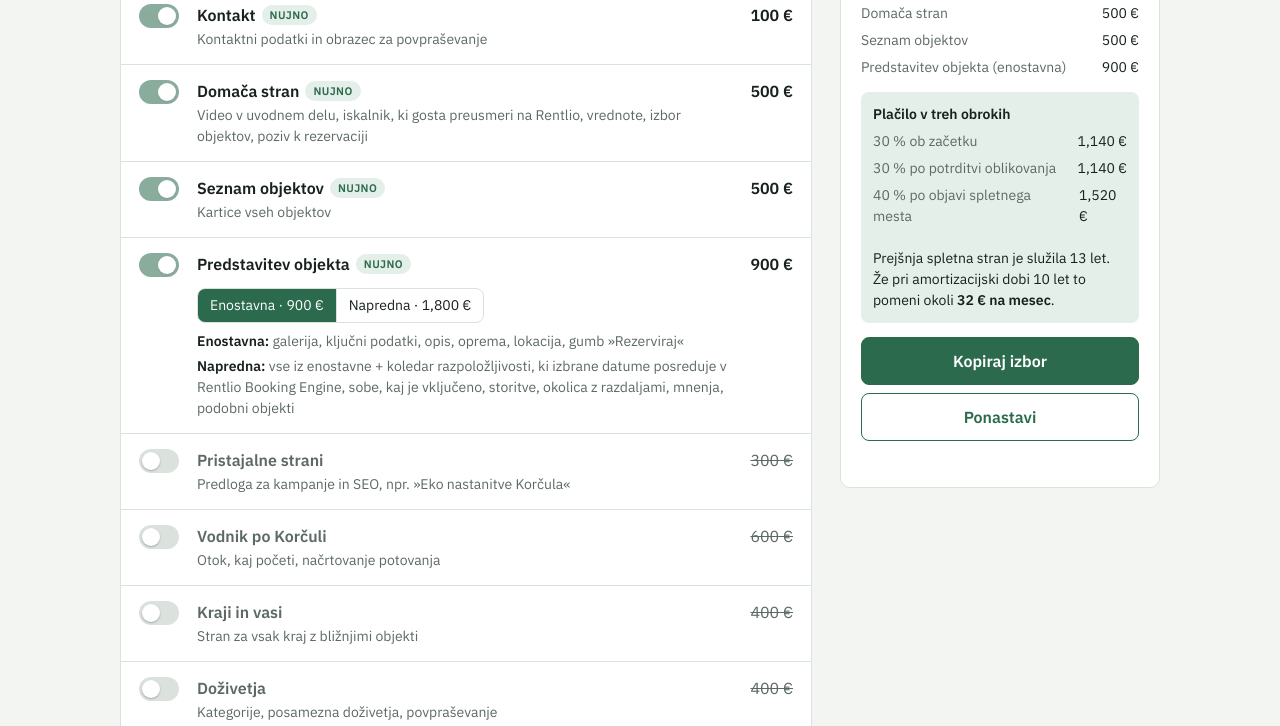
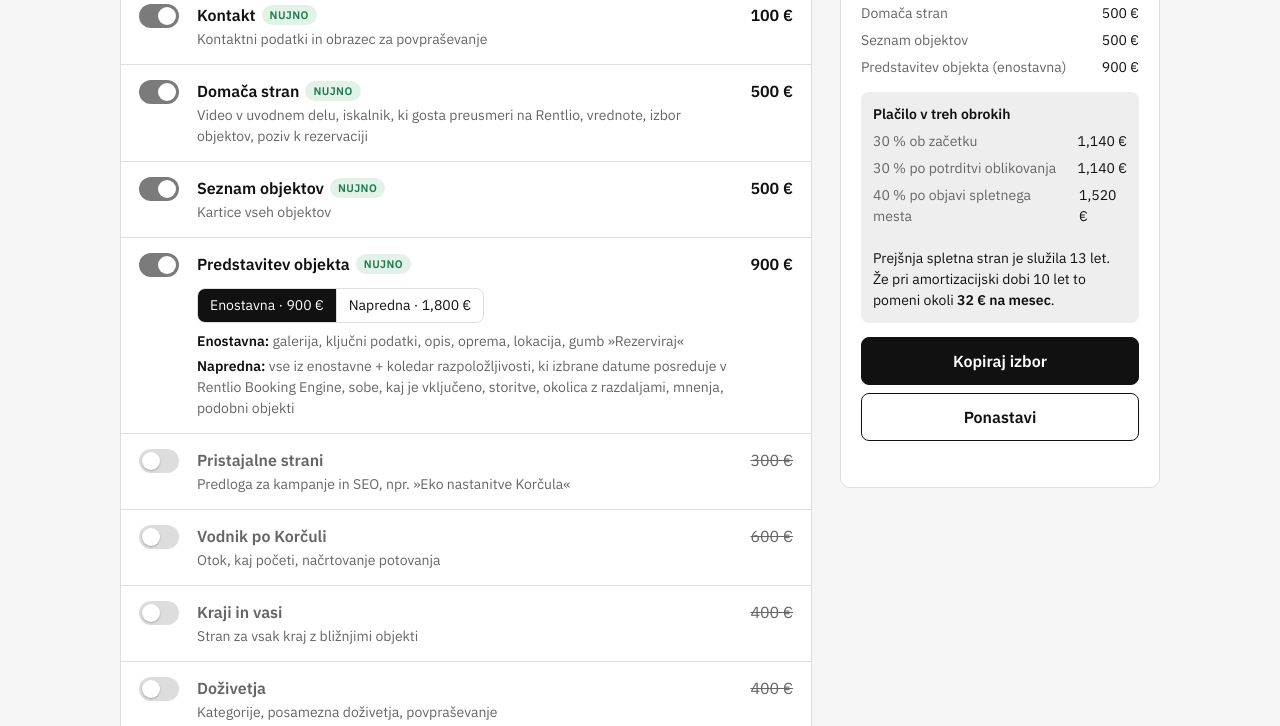
Before and after one commit to tommyknocker81/biseri-jadrana, a plain HTML site: page index.html in a window 1280 px wide. Shown: the part 498-1224 px from the top of the page. Drawn offline with nearby package versions, Linux system fonts and the light colour scheme.

Commit message:
Black and white theme, green Nujno tag
Co-Authored-By: Claude Opus 5.5 <noreply@anthropic.com>
Claude-Session: https://claude.ai/code/session_01SnjSJqADXLAJuY2pfTKknY

```diff
--- a/index.html
+++ b/index.html
@@ -10,28 +10,32 @@
 <style>
 /* Layout: item list on the left, sticky running total on the right; on phones the total becomes a bottom bar. */
 :root {
-  --bg: #f3f5f2;
+  --bg: #f5f5f5;
   --surface: #ffffff;
-  --ink: #18211d;
-  --muted: #5d6a63;
-  --line: #dbe1dc;
-  --accent: #2c6a4e;
-  --accent-soft: #e3efe8;
-  --sea: #1d5d78;
+  --ink: #111111;
+  --muted: #666666;
+  --line: #dddddd;
+  --accent: #111111;
+  --accent-soft: #eeeeee;
+  --sea: #111111;
+  --tag: #1f7a4d;
+  --tag-soft: #e2f2e9;
   --font-display: "Bricolage Grotesque", "Segoe UI", system-ui, sans-serif;
   --font-body: "IBM Plex Sans", "Segoe UI", system-ui, sans-serif;
   color-scheme: light;
 }
 @media (prefers-color-scheme: dark) {
   :root:not([data-theme="light"]) {
-    --bg: #111714; --surface: #18201c; --ink: #e7ede9; --muted: #9aa8a0;
-    --line: #2a3530; --accent: #6cc59a; --accent-soft: #1f3329; --sea: #7cc0de;
+    --bg: #0e0e0e; --surface: #181818; --ink: #f2f2f2; --muted: #a0a0a0;
+    --line: #2e2e2e; --accent: #f2f2f2; --accent-soft: #242424; --sea: #f2f2f2;
+    --tag: #6cc59a; --tag-soft: #1c3328;
     color-scheme: dark;
   }
 }
 :root[data-theme="dark"] {
-  --bg: #111714; --surface: #18201c; --ink: #e7ede9; --muted: #9aa8a0;
-  --line: #2a3530; --accent: #6cc59a; --accent-soft: #1f3329; --sea: #7cc0de;
+  --bg: #0e0e0e; --surface: #181818; --ink: #f2f2f2; --muted: #a0a0a0;
+  --line: #2e2e2e; --accent: #f2f2f2; --accent-soft: #242424; --sea: #f2f2f2;
+  --tag: #6cc59a; --tag-soft: #1c3328;
   color-scheme: dark;
 }
 * { box-sizing: border-box; }
@@ -56,7 +60,7 @@ header p { margin: 0; color: var(--muted); }
 .price { font-variant-numeric: tabular-nums; font-weight: 600; white-space: nowrap; text-align: right; }
 .item.off .price, .item.off h3 { color: var(--muted); }
 .item.off .price { text-decoration: line-through; font-weight: 400; }
-.tag { display: inline-block; font-size: 11px; font-weight: 600; letter-spacing: .04em; text-transform: uppercase; color: var(--accent); background: var(--accent-soft); border-radius: 999px; padding: 2px 8px; margin-left: 6px; vertical-align: 2px; }
+.tag { display: inline-block; font-size: 11px; font-weight: 600; letter-spacing: .04em; text-transform: uppercase; color: var(--tag); background: var(--tag-soft); border-radius: 999px; padding: 2px 8px; margin-left: 6px; vertical-align: 2px; }
 /* switch */
 .switch { position: relative; width: 40px; height: 24px; margin-top: 1px; }
 .switch input { position: absolute; inset: 0; opacity: 0; margin: 0; cursor: pointer; }
```
